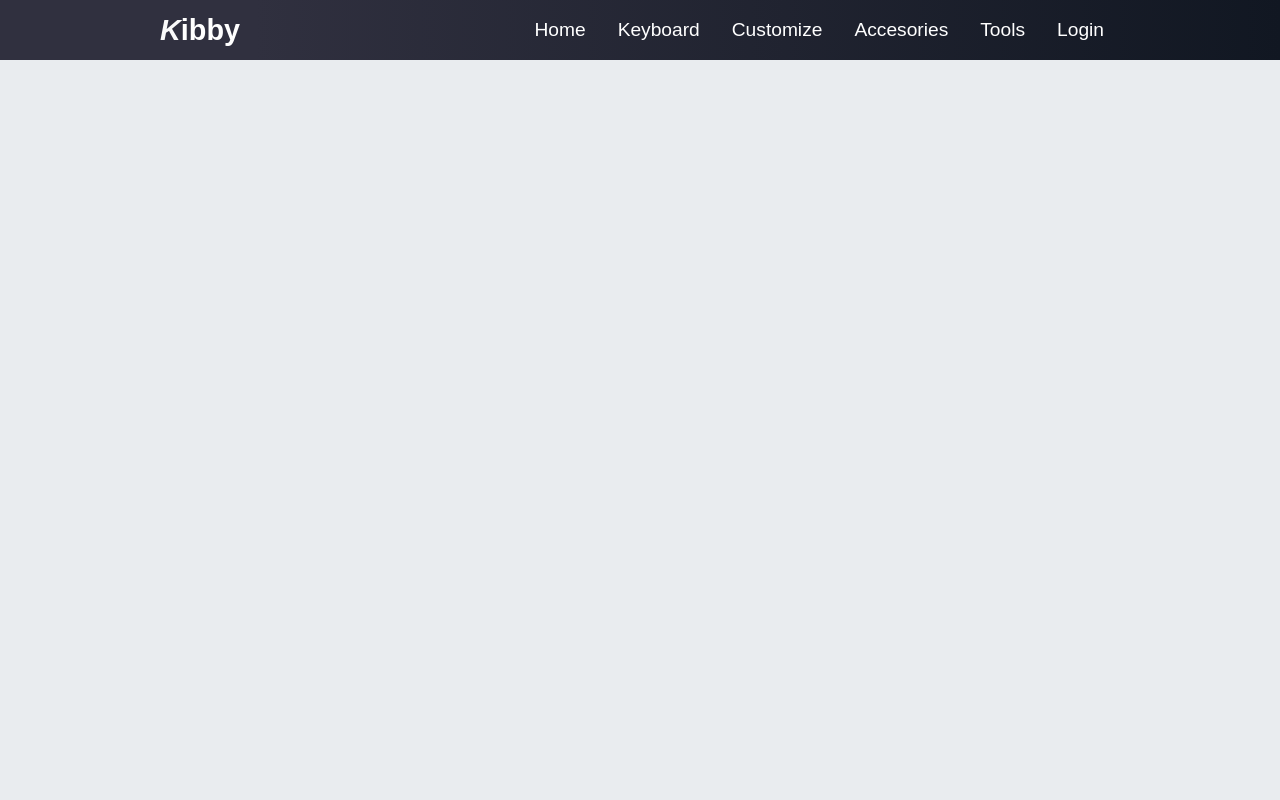
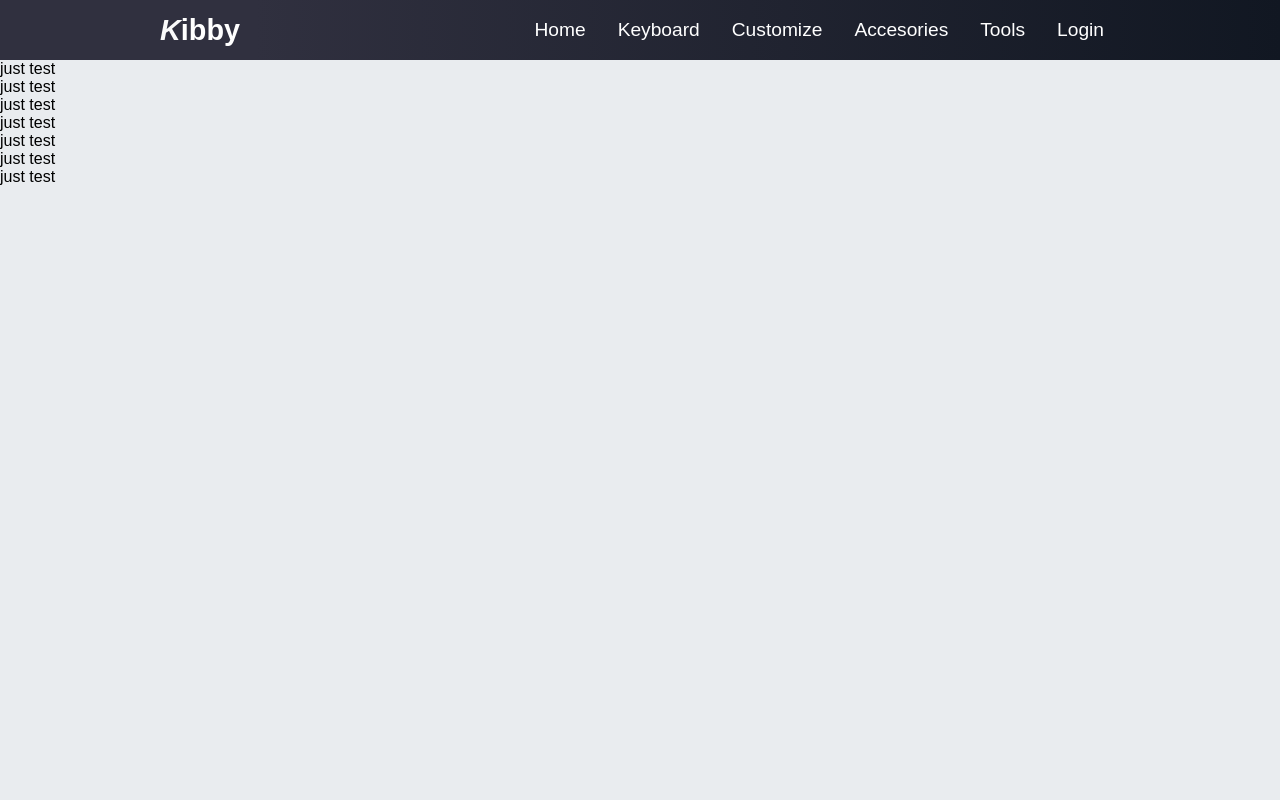
Before and after one commit to if-else-ai/se-frontend, a React (Create React App) app: page /Cart in a window 1280 px wide. Shown: the top 800 px of the page. Built offline with nearby package versions, Linux system fonts and the light colour scheme.

Commit message:
pageCart

```diff
--- a/src/App.js
+++ b/src/App.js
@@ -8,6 +8,7 @@ import Customize from "./pages/Customize"
 import Accesories from "./pages/Accesories"
 import Tools from "./pages/Tools"
 import Login from "./pages/Login"
+import Cart from "./pages/Cart"
 
 import { BrowserRouter as Router, Route } from "react-router-dom";
 
@@ -35,6 +36,9 @@ function App() {
 					<Route path="/Login">
 						<Login />
 					</Route>
+					<Route path="/Cart">
+						<Cart />
+					</Route>
 				</div>
 				<Footer />
 			</div>
--- /dev/null
+++ b/src/pages/Cart.js
@@ -0,0 +1,17 @@
+import React from "react";
+
+const Cart = () => {
+    return (
+        <div className ="cart">
+        <div>just test</div>
+        <div>just test</div>
+        <div>just test</div>
+        <div>just test</div>
+        <div>just test</div>
+        <div>just test</div>
+        <div>just test</div>
+        </div>
+    );
+};
+
+export default Cart;
```
